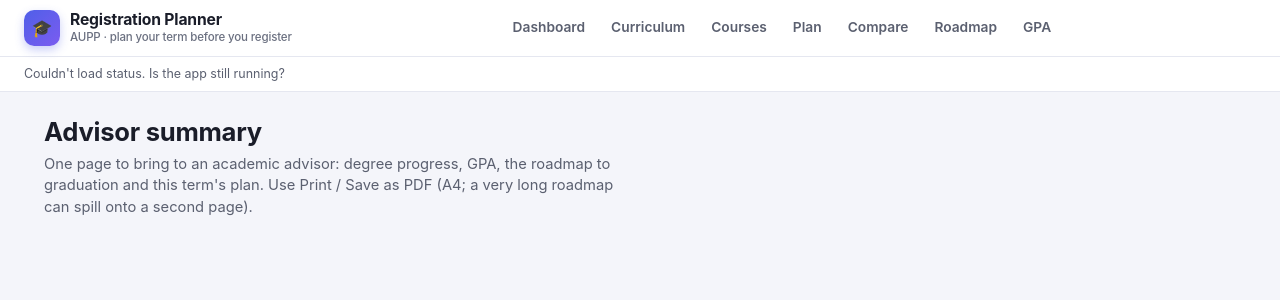
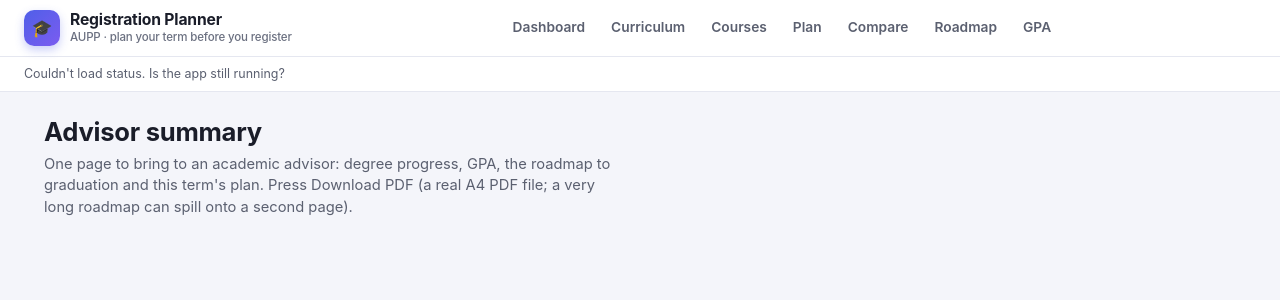
Before and after one commit to 12sady/ICT-209-Final-Project, a Python web app: template templates/advisor_summary.html in a window 1280 px wide. Shown: the top 300 px of the page. Run offline with Jinja, Linux system fonts and the light colour scheme; the template is opened without the code that fills it, so the values that code supplies are empty.

Commit message:
Advisor summary: hint text mentions Download PDF
Co-Authored-By: Claude Sonnet 5.5 <noreply@anthropic.com>

```diff
--- a/templates/advisor_summary.html
+++ b/templates/advisor_summary.html
@@ -4,7 +4,7 @@
   <header class="page-header">
     <div>
       <h1>Advisor summary</h1>
-      <p class="program">One page to bring to an academic advisor: degree progress, GPA, the roadmap to graduation and this term's plan. Use Print / Save as PDF (A4; a very long roadmap can spill onto a second page).</p>
+      <p class="program">One page to bring to an academic advisor: degree progress, GPA, the roadmap to graduation and this term's plan. Press Download PDF (a real A4 PDF file; a very long roadmap can spill onto a second page).</p>
     </div>
     <div class="sheet-actions"><button type="button" id="adv-print" class="secondary" hidden>Download PDF</button> <span id="adv-pdf-status" class="hint" role="status"></span></div>
   </header>
```
